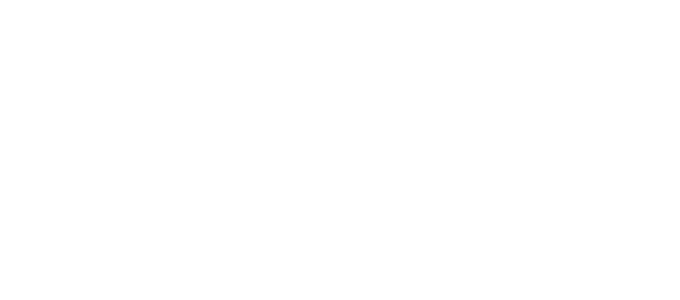
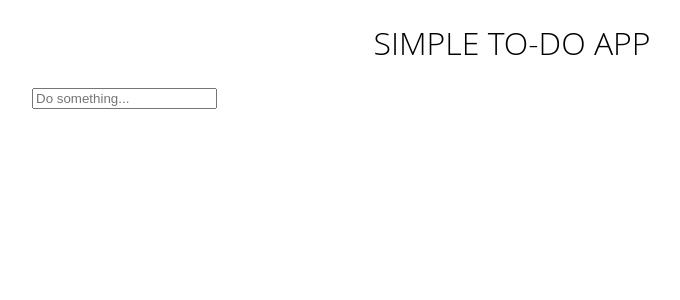
Before and after one commit to marcoroganovic/react-context, a React (Create React App) app: page / in a window 1280 px wide. Shown: the top 300 px of the page, without its empty margins (128-808 px from the left). Built offline with nearby package versions, Linux system fonts and the light colour scheme.

Commit message:
add basic non-styled version

```diff
--- a/package.json
+++ b/package.json
@@ -5,7 +5,8 @@
   "dependencies": {
     "react": "^16.4.1",
     "react-dom": "^16.4.1",
-    "react-scripts": "1.1.4"
+    "react-scripts": "1.1.4",
+    "styled-components": "^3.3.3"
   },
   "scripts": {
     "start": "react-scripts start",
--- a/src/App.js
+++ b/src/App.js
@@ -1,7 +1,28 @@
 import React, { Component } from "react";
+import styled from "styled-components";
+import Input from "./Input";
+import TodoList from "./TodoList";
+
+const Container = styled.div`
+  width: 960px;
+  margin: 0 auto;
+  font-family: "Open Sans", sans-serif;
+
+  h1 {
+    text-align: center;
+    font-weight: 100;
+    text-transform: uppercase;
+  }
+`;
 
 export default class App extends Component {
   render() {
-    return null;
+    return (
+      <Container>
+        <h1>Simple To-Do App</h1>
+        <Input />
+        <TodoList />
+      </Container>
+    );
   }
 }
--- a/src/Context.js
+++ b/src/Context.js
@@ -5,7 +5,7 @@
 class Provider extends Component {
   state = {
     newTodo: "",
-    toods: []
+    todos: []
   };
 
   addTodo = () => {
@@ -40,6 +40,26 @@
   }
 }
 
+const connect = (mapStateToProps, mapMethodsToProps) => WrappedComponent => {
+  class ConnectedComponent extends Component {
+    render() {
+      return (
+        <Context.Consumer>
+          {context => {
+            return <WrappedComponent
+              {...mapStateToProps(context.data)}
+              {...mapMethodsToProps(context.methods)}
+              {...this.props}
+            />
+          }}
+        </Context.Consumer>
+      )
+    }
+  }
+
+  return ConnectedComponent;
+}
+
 export {
   Provider,
   connect
--- /dev/null
+++ b/src/Input.js
@@ -0,0 +1,17 @@
+import React from "react";
+import { connect } from "./Context";
+
+const Input = ({ newTodo, handleChange }) => (
+  <input
+    type="text"
+    placeholder="Do something..."
+    onChange={handleChange}
+    onKeyPress={handleChange}
+  />
+);
+
+export default connect((state) => ({
+  newTodo: state.newTodo,
+}), (methods) => ({
+  handleChange: methods.handleChange
+}))(Input);
--- /dev/null
+++ b/src/TodoList.js
@@ -0,0 +1,20 @@
+import React from "react";
+import { connect } from "./Context";
+
+const TodoList = ({ todos, removeTodo }) => {
+  const list = todos.map(todo => {
+    return (
+      <li key={todo.id} onClick={removeTodo(todo.id)}>
+        {todo.task}
+      </li>
+    );
+  });
+
+  return <ul>{list}</ul>;
+}
+
+export default connect((state) => ({
+  todos: state.todos
+}), (methods) => ({
+  removeTodo: methods.removeTodo
+}))(TodoList);
--- a/src/index.js
+++ b/src/index.js
@@ -1,7 +1,14 @@
 import React from 'react';
 import ReactDOM from 'react-dom';
+import { Provider } from "./Context";
 import App from "./App";
 import registerServiceWorker from './registerServiceWorker';
 
-ReactDOM.render(<App />, document.getElementById('root'));
+const AppProvider = props => (
+  <Provider>
+    <App />
+  </Provider>
+);
+
+ReactDOM.render(<AppProvider />, document.getElementById('root'));
 registerServiceWorker();
```
Also changed, not shown: 1 other file (tests, documents, lock files or other folders).
